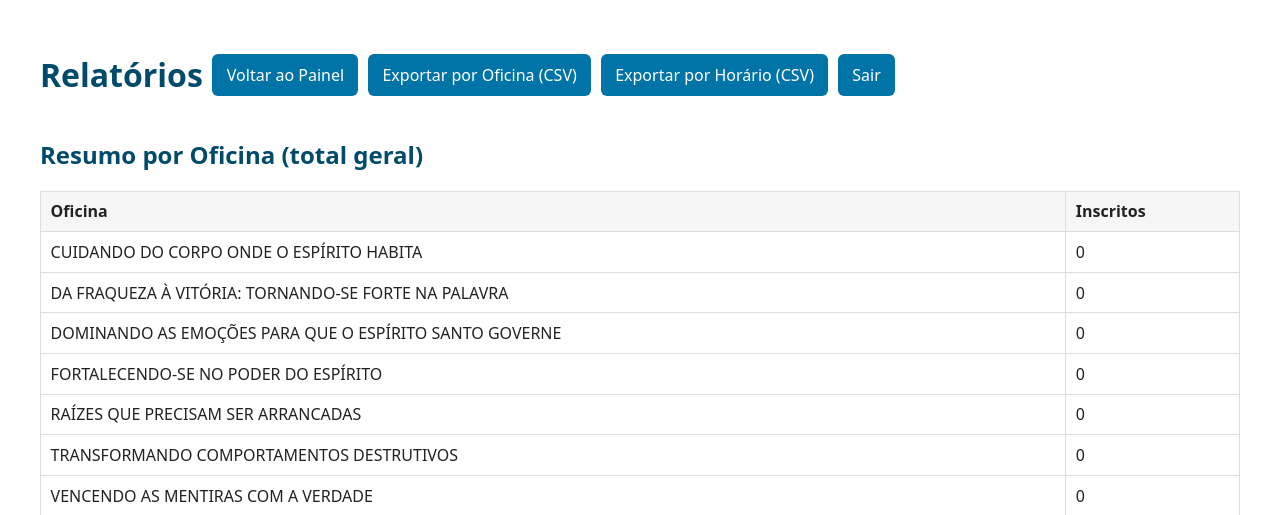
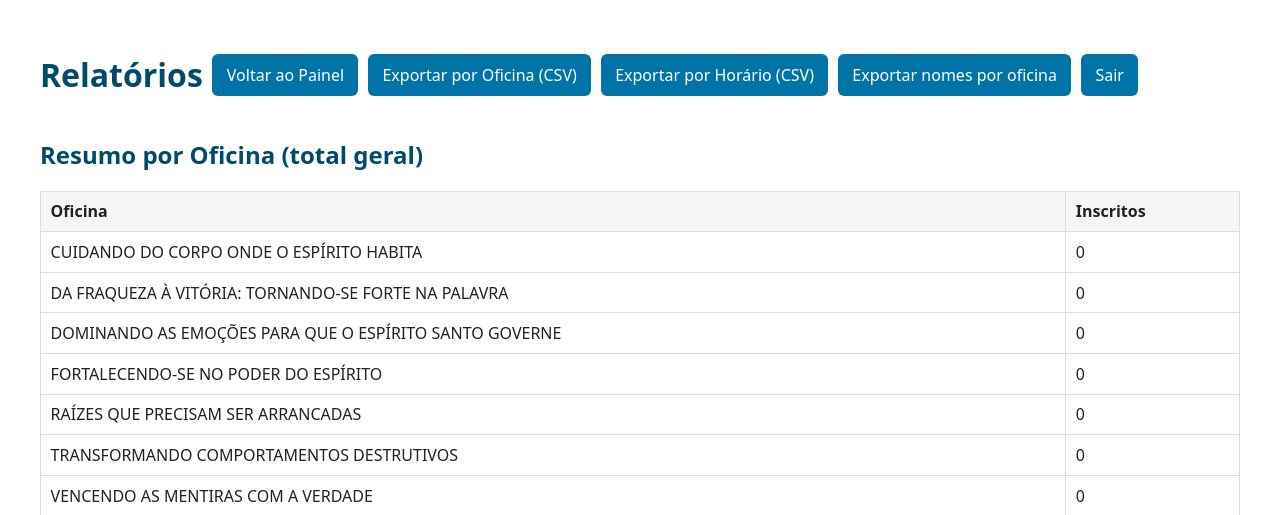
Before and after one commit to comercial-ediomare/oficinas-salgueiro, a Flask app: page /reports in a window 1280 px wide. Shown: the top 515 px of the page. Run offline with Flask 3, Linux system fonts and the light colour scheme; the visitor is signed in with stand-in values (Sample User, id 1); data comes from the database, SQL or seed files in the repository; data that the repository does not hold is empty.

Commit message:
Update reports.html

```diff
--- a/templates/reports.html
+++ b/templates/reports.html
@@ -21,6 +21,7 @@
     <a class="btn" href="{{ url_for('admin') }}">Voltar ao Painel</a>
     <a class="btn" href="{{ url_for('export_by_workshop_csv') }}">Exportar por Oficina (CSV)</a>
     <a class="btn" href="{{ url_for('export_by_slot_csv') }}">Exportar por Horário (CSV)</a>
+    <a class="btn" href="{{ url_for('export_names_by_workshop_csv') }}">Exportar nomes por oficina</a>
     <a class="btn" href="{{ url_for('logout') }}">Sair</a>
   </div>
 
```
